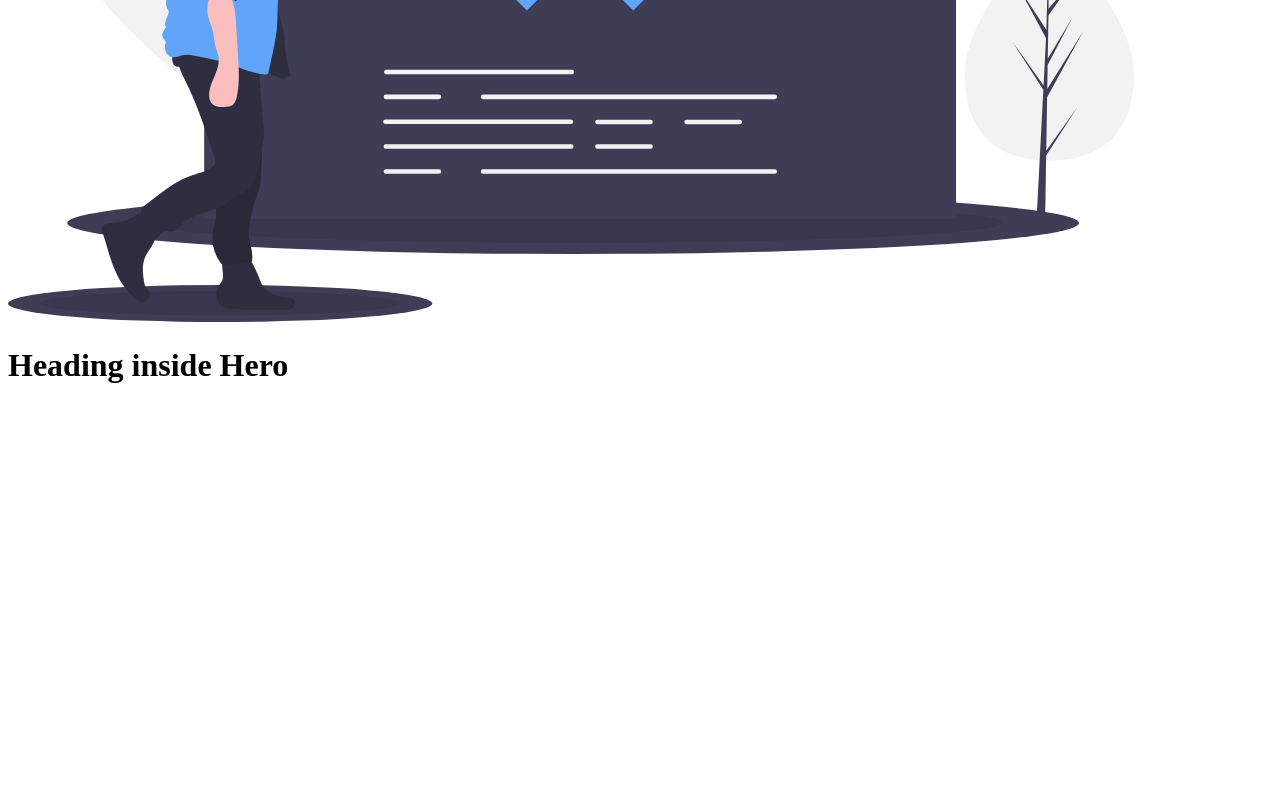
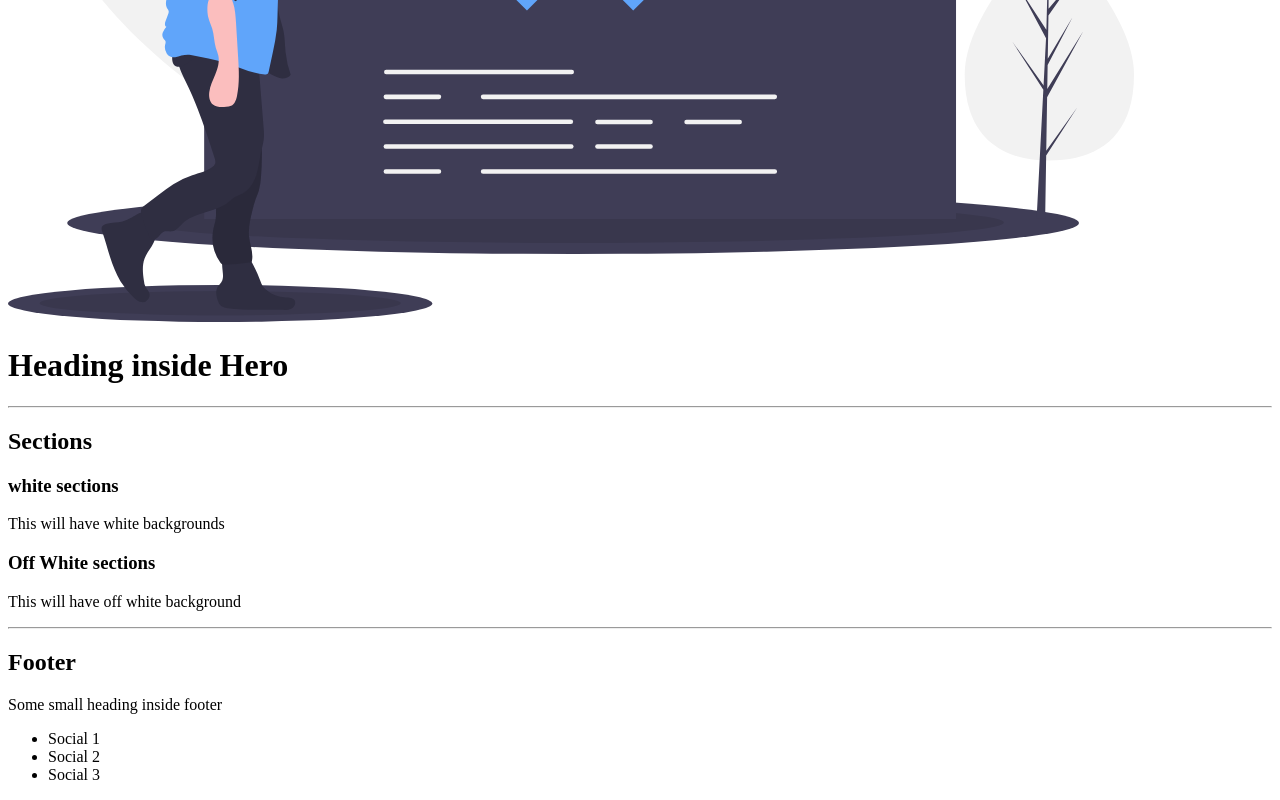
Before and after one commit to PrasurjyaKashyap/Adarsh-Balak-HTML5-and-CSS3-, a plain HTML site: page index.html in a window 1280 px wide. Shown: the part 1670-2470 px from the top of the page. Before the commit the page ends 2076 px from the top, so only its background shows below. Drawn offline with Linux system fonts and the light colour scheme.

Commit message:
feats : Added sections and footer

```diff
--- a/index.html
+++ b/index.html
@@ -1,16 +1,19 @@
 <!DOCTYPE html>
 <html lang="en">
+
 <head>
     <meta charset="UTF-8">
     <meta name="viewport" content="width=device-width, initial-scale=1.0">
     <title>Component Library</title>
 </head>
+
 <body>
     <h1> Prasurjya Kashyap's library</h1>
 
-   <p>I am attending Neog Camp and I want to make a librarywhich would makeall my projects look good and consistent.</p>
+    <p>I am attending Neog Camp and I want to make a librarywhich would makeall my projects look good and consistent.
+    </p>
 
-   <hr >
+    <hr>
 
     <h2>Typography</h2>
 
@@ -87,7 +90,39 @@
         <h1>Heading inside Hero</h1>
     </header>
 
+    <hr>
+
+    <h2>Sections</h2>
 
 
+    <section>
+        <h3>white sections</h3>
+
+        <p>This will have white backgrounds</p>
+
+    </section>
+
+    <section>
+        <h3>Off White sections</h3>
+
+        <p>This will have off white background</p>
+    </section>
+
+    <hr>
+
+    <h2>Footer</h2>
+
+    <footer>
+        <div>
+            Some small heading inside footer
+        </div>
+        <ul>
+            <li>Social 1</li>
+            <li>Social 2</li>
+            <li>Social 3</li>
+        </ul>
+    </footer>
+
 </body>
+
 </html>
```
Lines whose indentation alone changed are shown as unchanged.
